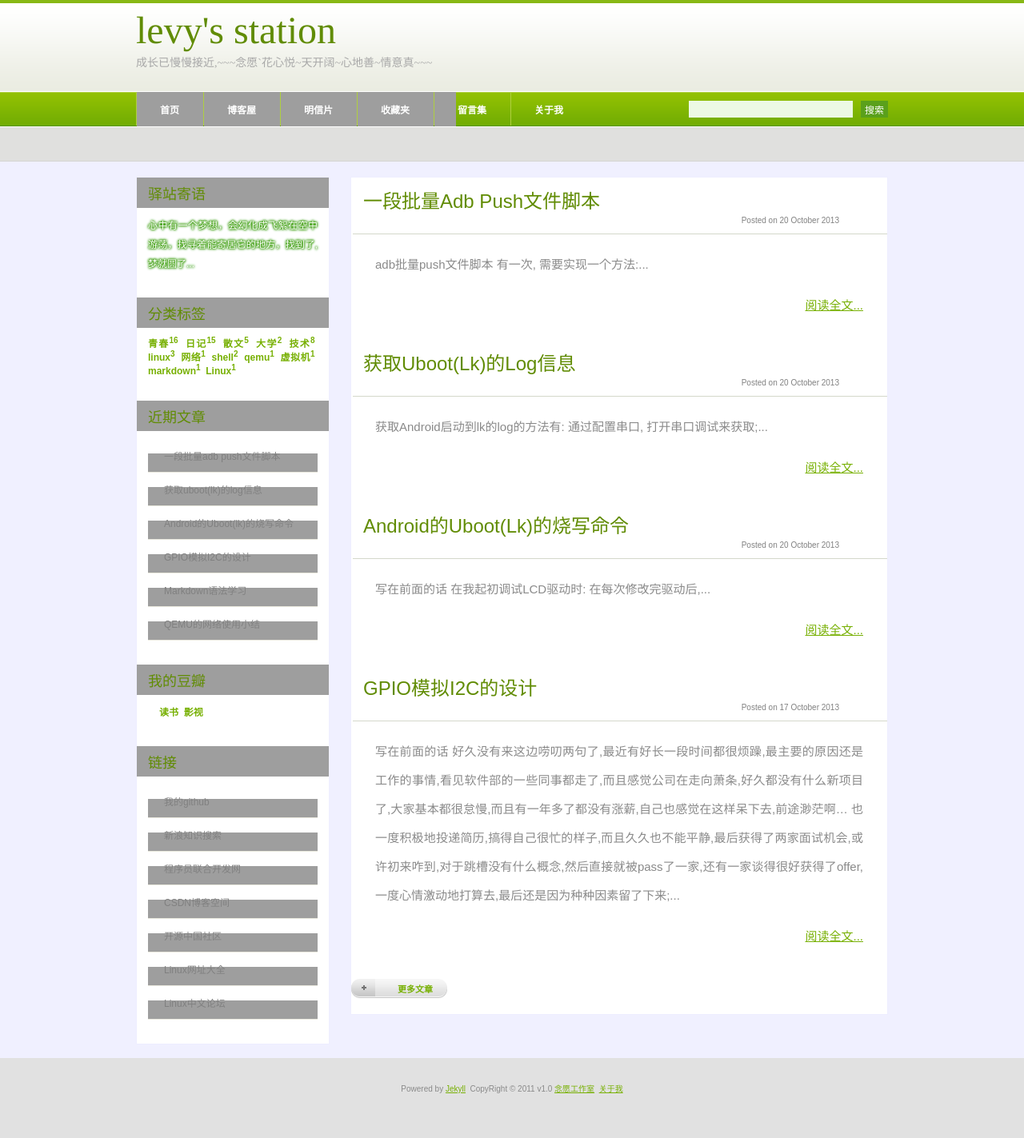
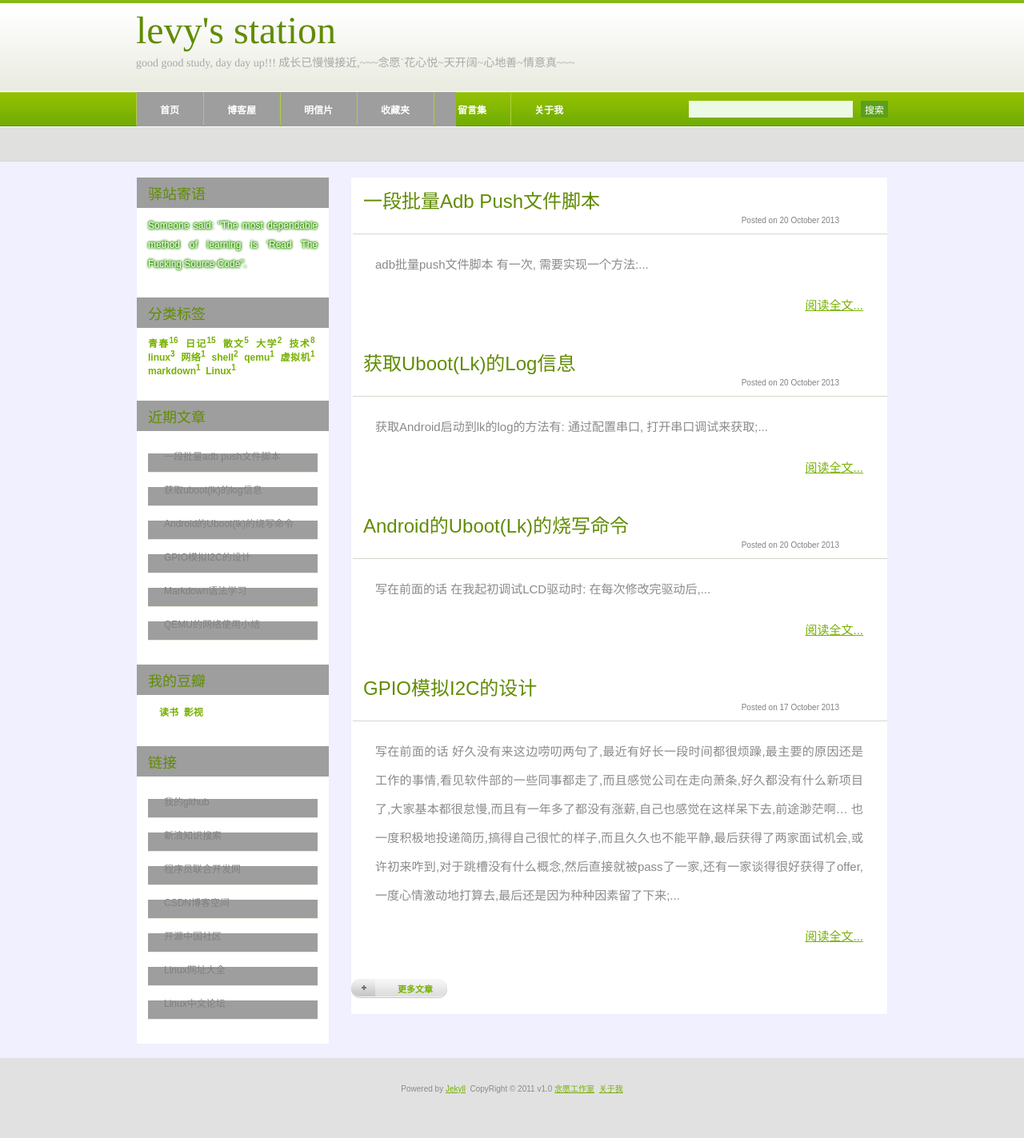
Before and after one commit to cailiwei/yuan, a Jekyll site: the page built from index.html, in a window 1280 px wide. Shown: the whole page at 80% size. Built offline with Jekyll 4.4.1, drawn with Linux system fonts in a browser that asks for light colours; the list of posts is cut into pages by our own code; comment, search, counter and statistics services are not loaded.

Commit message:
Change the told word

```diff
--- a/_includes/desire.html
+++ b/_includes/desire.html
@@ -1,4 +1,6 @@
 <li>
 <h2>驿站寄语</h2>
-	<p id="desire">心中有一个梦想，会幻化成飞絮在空中游荡，找寻着能寄居它的地方，找到了, 梦就圆了...</p>
+	<p id="desire">
+	Someone said: "The most dependable method of learning is 'Read The Fucking Source Code".
+	</p>
 </li>
--- a/_layouts/default.html
+++ b/_layouts/default.html
@@ -22,7 +22,7 @@
 	<body>
 		<div id="logo">
 			<h1><a href="{{ site.baseurl }}" title="Levy's station">LEVY'S STATION</a></h1>
-			<p>成长已慢慢接近,~~~念愿`花心悦~天开阔~心地善~情意真~~~</p>
+			<p>Good Good Study, Day Day Up!!! 成长已慢慢接近,~~~念愿`花心悦~天开阔~心地善~情意真~~~</p>
 		</div>
 		<!--<hr /> 产生一条水平线-->
 		<!-- end #logo -->
```
